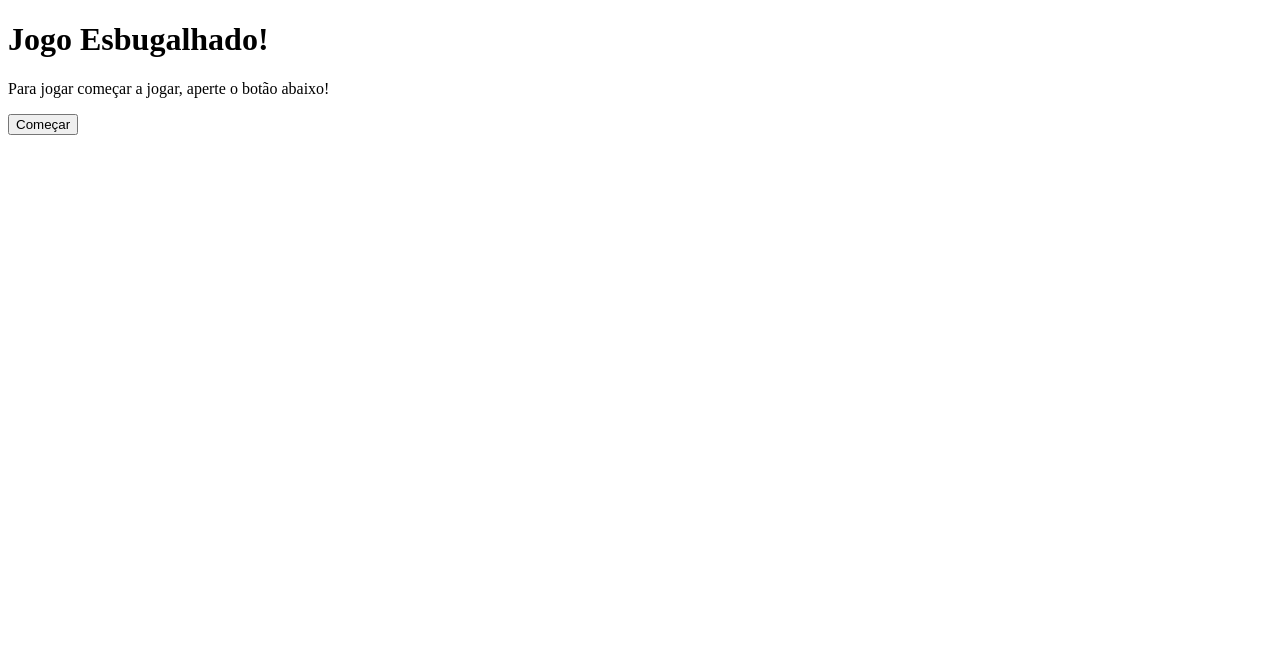
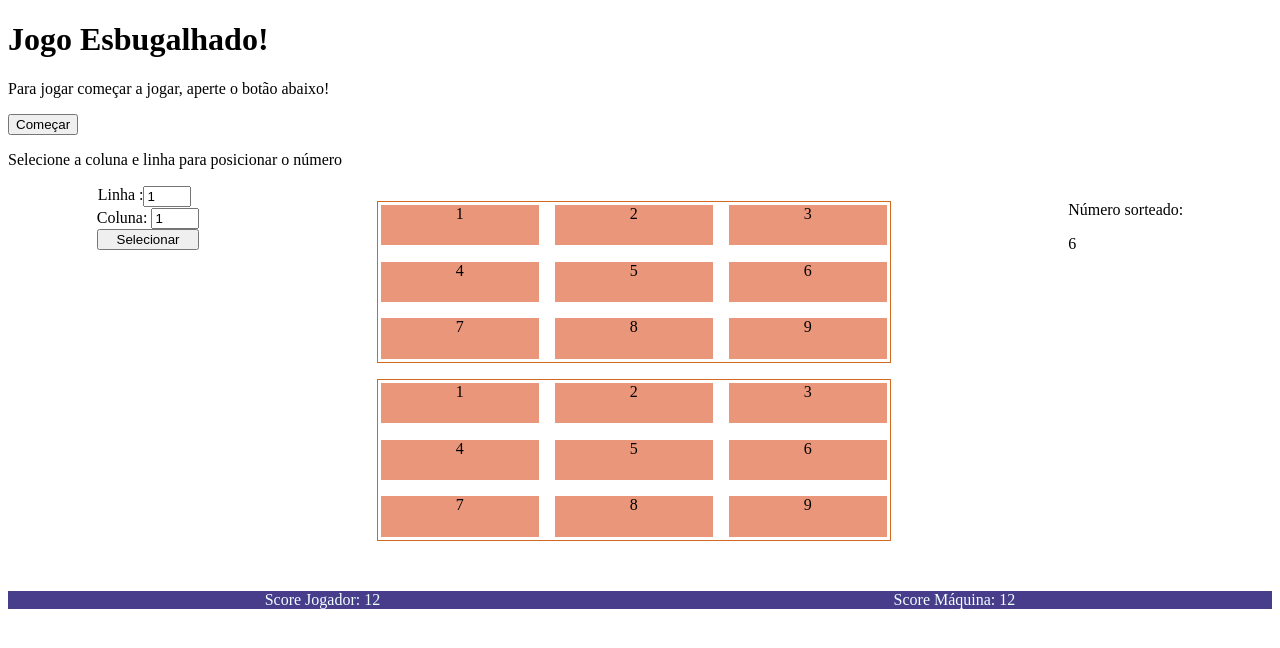
Before and after one commit to ufjf-dcc202/ufjf-dcc202-2023-3-b-trb-esbugalhado_caio, a plain HTML site: page index.html in a window 1280 px wide. Drawn offline with Linux system fonts and the light colour scheme.

Commit message:
basic layout html/css

```diff
--- /dev/null
+++ b/index.css
@@ -0,0 +1,50 @@
+div.jogar-dado{
+    display: flex;
+    flex-direction: row;
+    justify-content: space-around;
+
+}
+form{
+    display: flex;
+    flex-direction: column;
+    max-width: 20%;
+
+}
+.col{
+    display: flex;
+    flex-direction: row;
+    margin: 1%;
+
+}
+.tabuleiro1, .tabuleiro2{
+    display: grid;
+    grid-template-columns: repeat(3, 1fr);
+    gap: 10px;
+    height: 20vh;
+    width: 40vw;
+    margin-top: 2vh;
+    border: 1px solid  chocolate;
+
+
+}
+.place{
+    display: flex;
+    background-color: darksalmon;
+    margin: 2%;
+    justify-content: center;
+
+}
+.tabuleiros{
+    display: flex;
+    flex-direction: column;
+
+}
+.scores{
+    display: flex;
+    flex-direction: row;
+    justify-content: space-around;
+    margin-top: 4%;
+    background-color: darkslateblue;
+    color:azure;
+
+}
--- a/index.html
+++ b/index.html
@@ -4,17 +4,113 @@
     <meta charset="UTF-8">
     <meta name="viewport" content="width=device-width, initial-scale=1.0">
     <title>Esbugalhado</title>
-    <script type="module" src="main.js"></script>
-</head>
+    <link rel="stylesheet" type="text/css" href="index.css"></head>
 <body>
     <main>
     <h1>Jogo Esbugalhado!</h1>
-    <p> Para jogar começar a jogar, aperte o botão abaixo!</p>
-    <button>
-        <span> Começar</span>
-    </button>
+    <section>
+        <p> Para jogar começar a jogar, aperte o botão abaixo!</p>
+        <button>
+            <span> Começar</span>
+        </button>
+    </section>
+    <section>
+        <p> Selecione a coluna e linha para posicionar o número</p>
+        <div class="jogar-dado">
+            <form name="entrada">
+                <div class="col">
+                    <label>Linha :</label>
+                    <input type="number" name="coluna" value="1" min="0" max="2" step="1"/>
+                </div>
+                <div class="lin">
+                    <label>Coluna:</label>
+                    <input type="number" name="linha" value="1" min="0" max="2" step="1"/>
+                </div>
+                    <button type="submit" name="enviar"> Selecionar </button>
+            </form>
+            <div class="tabuleiros">
+                <div class = "tabuleiro1">
+                    <div class="place">
+                        <label id="00a">1</label>
+                    </div>
+                    <div class="place">
+                        <label id="01a">2</label>
+                    </div>
+                    <div class="place">
+                        <label id="02a">3</label>
+                    </div>
+                    <div class="place">
+                        <label id ="10a">4</label>
+                    </div>
+
+                    <div class="place">
+                        <label id="11a">5</label>
+                    </div>
+                    <div class="place">
+                        <label id="12a">6</label>
+                    </div>
+                    <div class="place">
+                        <label id="20a">7</label>
+                    </div>
+                    <div class="place">
+                        <label id="21a">8</label>
+                    </div>
+                    <div class="place">
+                        <label id="22a">9</label>
+                    </div>
+                </div>
+                <div class = "tabuleiro2">
+                    <div class="place">
+                        <label id="00a">1</label>
+                    </div>
+                    <div class="place">
+                        <label id="01a">2</label>
+                    </div>
+                    <div class="place">
+                        <label id="02a">3</label>
+                    </div>
+                    <div class="place">
+                        <label id ="10a">4</label>
+                    </div>
+
+                    <div class="place">
+                        <label id="11a">5</label>
+                    </div>
+                    <div class="place">
+                        <label id="12a">6</label>
+                    </div>
+                    <div class="place">
+                        <label id="20a">7</label>
+                    </div>
+                    <div class="place">
+                        <label id="21a">8</label>
+                    </div>
+                    <div class="place">
+                        <label id="22a">9</label>
+                    </div>
+                </div>
+            </div>
+            <div class ="dado">
+                <p> Número sorteado:</p>
+                <label>6 </label>
+            </div>
+        </div>
+    </section>
+    <section>
+        <div class="scores">
+            <div class="Player">
+                Score Jogador:
+                <label> 12</label>
+            </div>
+            <div class="bot-score">
+                Score Máquina:
+                <label> 12</label>
+            </div>
+        </div>
+    </section>
 </main>
 
+    <script type="module" src="main.js"></script>
 
 </body>
 </html>
```
